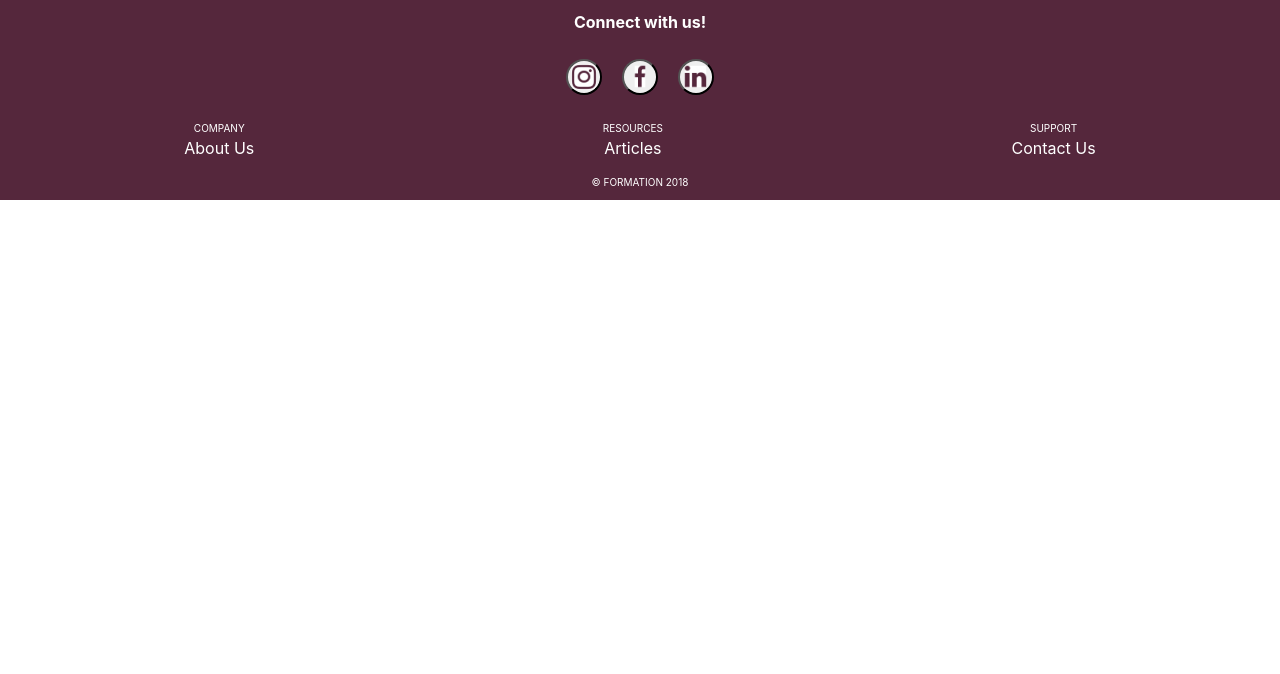
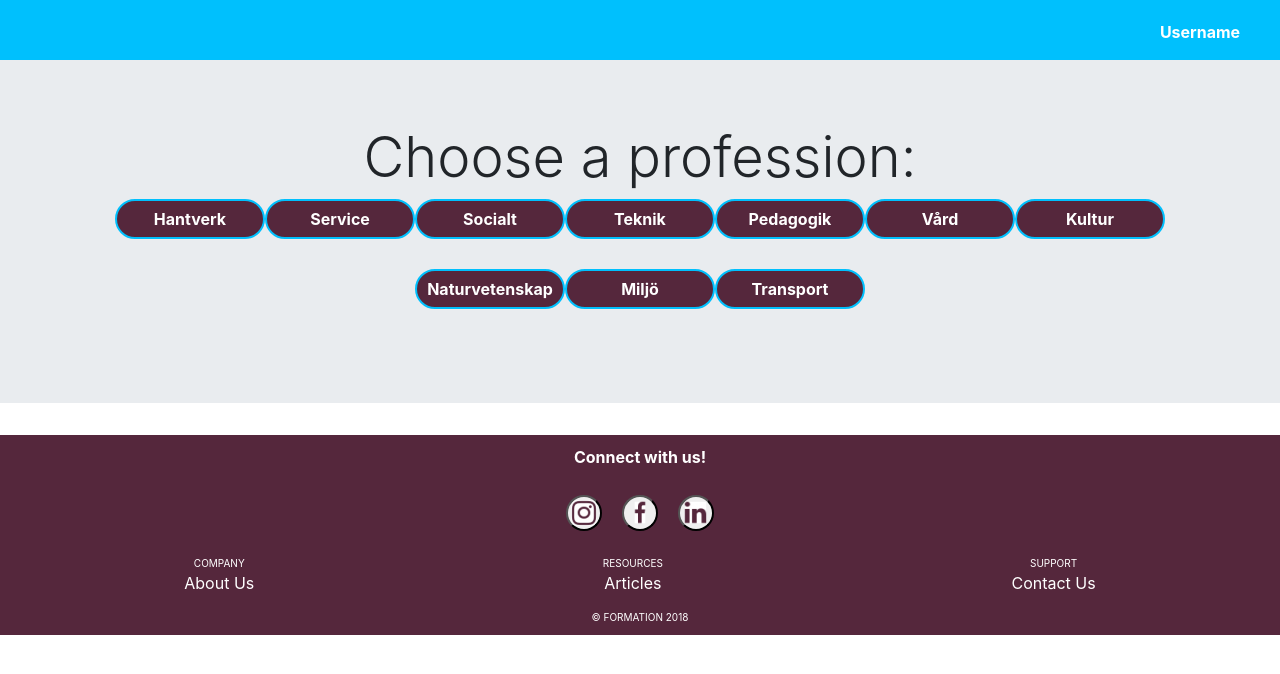
Before and after one commit to Diasks/u10-business-idea-formation, a React (Create React App) app in the folder client/: page /Profession in a window 1280 px wide. Shown: the top 674 px of the page. Built offline with nearby package versions, Linux system fonts and the light colour scheme.

Commit message:
add route to profession in app.js, export getstarted from welcome to profession, use getstarted in profession, add header to profession

```diff
--- a/client/src/App.js
+++ b/client/src/App.js
@@ -5,6 +5,7 @@ import Profile from "./components/pages/Profile";
 import Welcome from "./components/Welcome";
 import "./App.css";
 import PageTwo from "./components/pages/PageTwo";
+import Profession from "./components/pages/Profession";
 
 class App extends Component {
   render() {
@@ -15,9 +16,10 @@ class App extends Component {
 
 
           <div>
-            <Route path="/Profile" component={Profile} />
+            <Route path="/Profile" exact component={Profile} />
             <Route path="/" exact component={Welcome} />
             <Route path="/PageTwo" exact component={PageTwo} />
+            <Route path="/Profession" exact component={Profession} />
             <Footer />
           </div>
         </div>
--- a/client/src/components/Welcome.js
+++ b/client/src/components/Welcome.js
@@ -32,7 +32,7 @@ const RightHalf = styled.div`
   align-items: center;
 `;
 
-const GetStarted = styled.button`
+export const GetStarted = styled.button`
   background-color: ${colors.LividBrown};
   border-radius: 40px;
   height: 40px;
--- a/client/src/components/pages/Profession.js
+++ b/client/src/components/pages/Profession.js
@@ -1,4 +1,6 @@
 import React, {Component} from 'react';
+import { GetStarted } from "../Welcome";
+import  Header  from "../layout/Header";
 
 class Profession extends Component {
 constructor() {
@@ -14,22 +16,23 @@ routeChange() {
 render() {
 			return (
                 <div>
+                    <Header/>
             <div class="jumbotron jumbotron-fluid">
   <div class="container">
     <h1 class="display-4">
 			Choose a profession:</h1>
-    <button type="submit" className="ProfessionButton" onClick={this.routeChange}>Hantverksyrken</button>
-            <button type="submit" className="ProfessionButton" onClick={this.routeChange}>Serviceyrken</button>
-            <button type="submit" className="ProfessionButton" onClick={this.routeChange}>Socialt arbete</button>
-            <button type="submit" className="ProfessionButton" onClick={this.routeChange}>Tekniskt arbete</button>
-            <button type="submit" className="ProfessionButton" onClick={this.routeChange}>Pedagogiskt arbete</button>
-            <button type="submit" className="ProfessionButton" onClick={this.routeChange}>Vård</button>
+    <GetStarted onClick={this.routeChange}>Hantverk</GetStarted>
+            <GetStarted onClick={this.routeChange}>Service</GetStarted>
+            <GetStarted onClick={this.routeChange}>Socialt</GetStarted>
+            <GetStarted onClick={this.routeChange}>Teknik</GetStarted>
+            <GetStarted onClick={this.routeChange}>Pedagogik</GetStarted>
+            <GetStarted onClick={this.routeChange}>Vård</GetStarted>
 
-            <button type="submit" className="ProfessionButton" onClick={this.routeChange}>Kultur</button>
-            <button type="submit" className="ProfessionButton" onClick={this.routeChange}>
-Naturvetenskapligt arbete</button>
-            <button type="submit" className="ProfessionButton" onClick={this.routeChange}>Sanering och renhållning</button>
-            <button type="submit" className="ProfessionButton" onClick={this.routeChange}>Transport</button>
+            <GetStarted onClick={this.routeChange}>Kultur</GetStarted>
+            <GetStarted onClick={this.routeChange}>
+Naturvetenskap</GetStarted>
+            <GetStarted onClick={this.routeChange}>Miljö</GetStarted>
+            <GetStarted onClick={this.routeChange}>Transport</GetStarted>
   </div>
 </div>
             </div>
```
